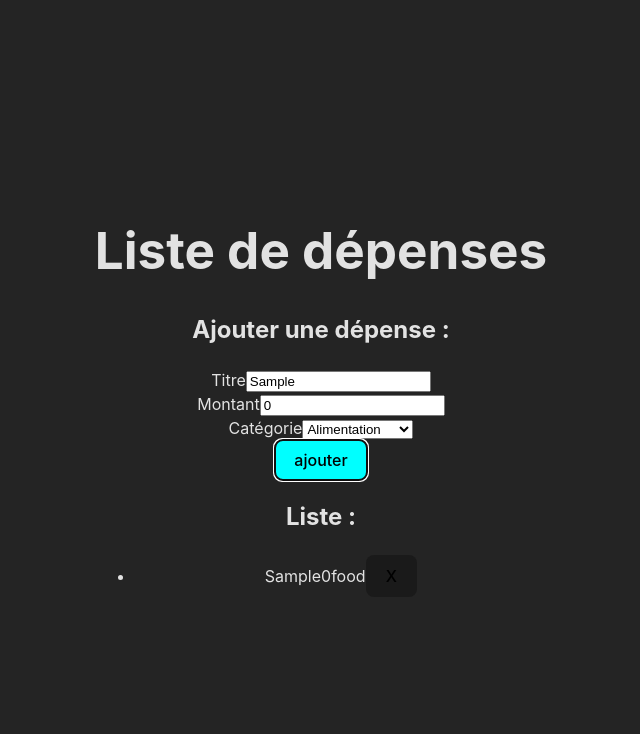
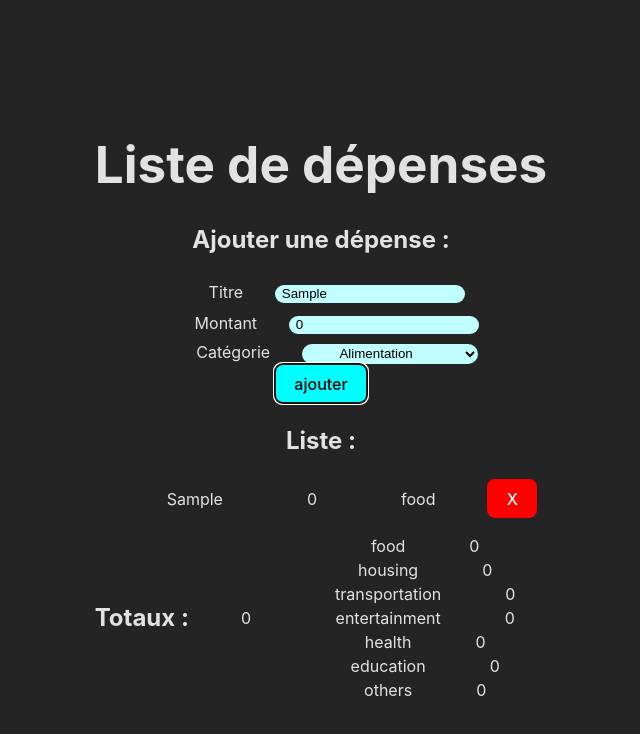
Before and after one commit to sylvainflt/evaluationReact2306, a React (Vite) app: page / in a window 1280 px wide. Both pictures are taken after typing "Sample" into the empty fields and a click on the button "ajouter". Shown: the top 734 px of the page, without its empty margins (319-959 px from the left). Built offline with nearby package versions, Linux system fonts and the light colour scheme.

Commit message:
style et totaux

```diff
--- a/src/App.css
+++ b/src/App.css
@@ -58,3 +58,67 @@ body {
   background-color: #fff;
   border: 1px solid #000;
 }
+
+.depense {
+  display: flex;
+  align-items: center;
+  gap: 20px;
+}
+
+span {
+  margin: 0 2em;
+}
+
+input {
+  border-radius: 2em;
+  background: #c1feff;
+  border: none;
+  padding: .1em .5em;
+  outline: none;
+  transition: .5s ease-in-out;
+  margin: .5em 0;
+}
+
+input:focus {
+  background: #fff;
+}
+
+select {
+  border-radius: 2em;
+  background: #c1feff;
+  border: none;
+  padding: .1em 2.5em;
+  outline: none;
+  transition: .5s ease-in-out;
+}
+
+.listButton {
+  background: red;
+  color: #fff;
+  border: none;
+  transition: .5s ease-in-out;
+}
+
+.listButton:hover {
+  scale: 1.2;
+}
+
+li {
+  list-style-type: none;
+}
+
+h1 {
+  animation: h1Animate 4s infinite;
+}
+
+@keyframes h1Animate {
+    25% {
+      transform: translateY((-20px));
+    }
+    75% {
+      transform: translateY(10px);
+    }
+    100% {
+      transform: translateY(0);
+    }
+}
--- a/src/component/Depense/index.jsx
+++ b/src/component/Depense/index.jsx
@@ -8,11 +8,14 @@ function Depense ({value}) {
 
     return (
         <li>
-            <span>{titre}</span>
-            <span>{montant}</span>
-            <span>{categorie}</span>
+            <div className="depense">
+                <span>{titre}</span>
+                <span>{montant}</span>
+                <span>{categorie}</span>
 
-            <button onClick={() => dispatch({type: 'removeItem', payload: value})}>X</button>
+                <button className="listButton" onClick={() => dispatch({type: 'removeItem', payload: value})}>X</button>
+            </div>
+
         </li>
     )
 }
--- a/src/component/ListeDepense/index.jsx
+++ b/src/component/ListeDepense/index.jsx
@@ -6,6 +6,7 @@ import Depense from "../Depense"
 function ListeDepense () {
 
     const [state] = useContext(ListeDepenseContext)
+    const categoryExpenses = Object.keys(state.categoryExpenses)
 
     return (
         <div>
@@ -13,6 +14,7 @@ function ListeDepense () {
             <h2>Ajouter une dépense : </h2>
             <AjoutDepense />
 
+            <div>
                 <h2>Liste : </h2>
                 <ul>
                     {
@@ -22,6 +24,32 @@ function ListeDepense () {
                     }
                 </ul>
             </div>
+            <div className="depense">
+                <h2>Totaux : </h2>
+                <span>{state.totalExpenses}</span>
+
+                <div>
+
+                    {
+
+                        categoryExpenses.map(
+                            (item, key) =>
+                                <div key={key}>
+                                    <span>{item}</span>
+                                    <span>{state.categoryExpenses[item]}</span>
+                                </div>
+                        )
+
+
+                    }
+
+                </div>
+
+
+
+
+            </div>
+        </div>
     )
 }
 
```
Lines whose indentation alone changed are shown as unchanged.
